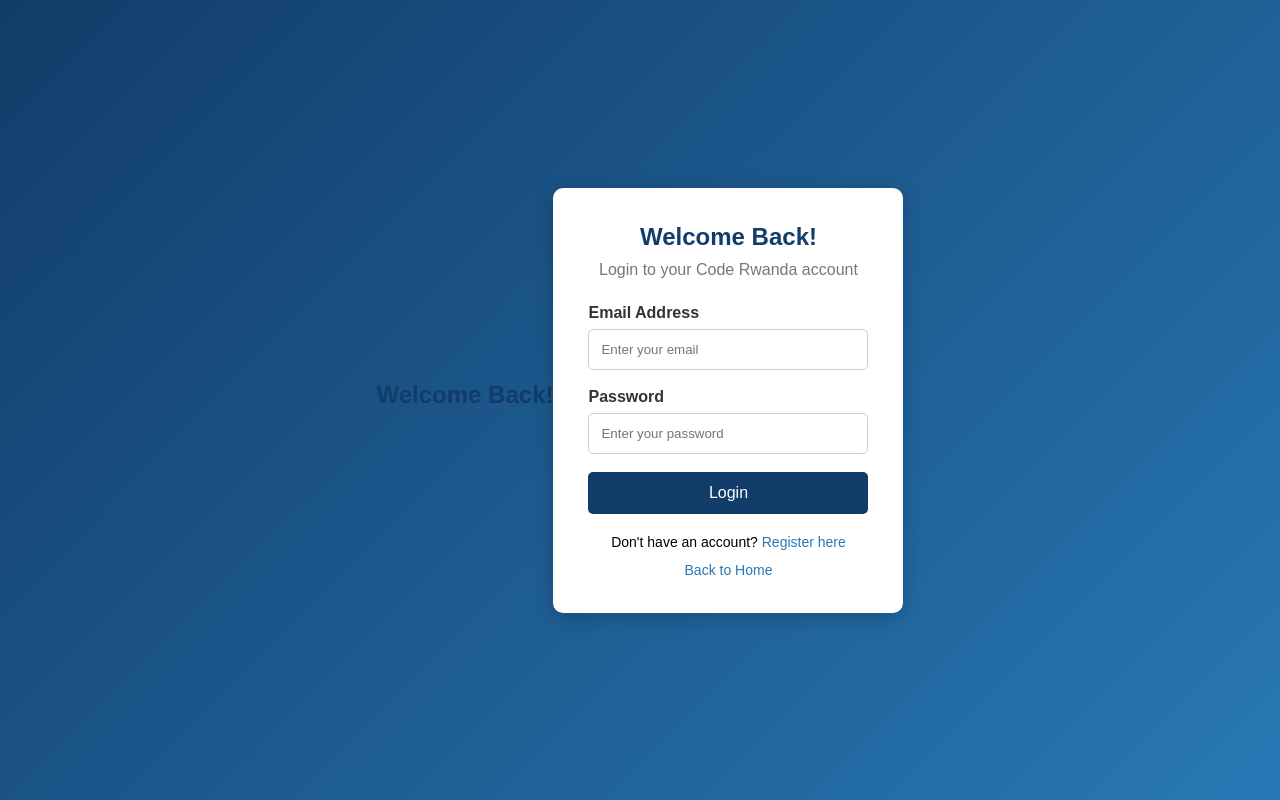
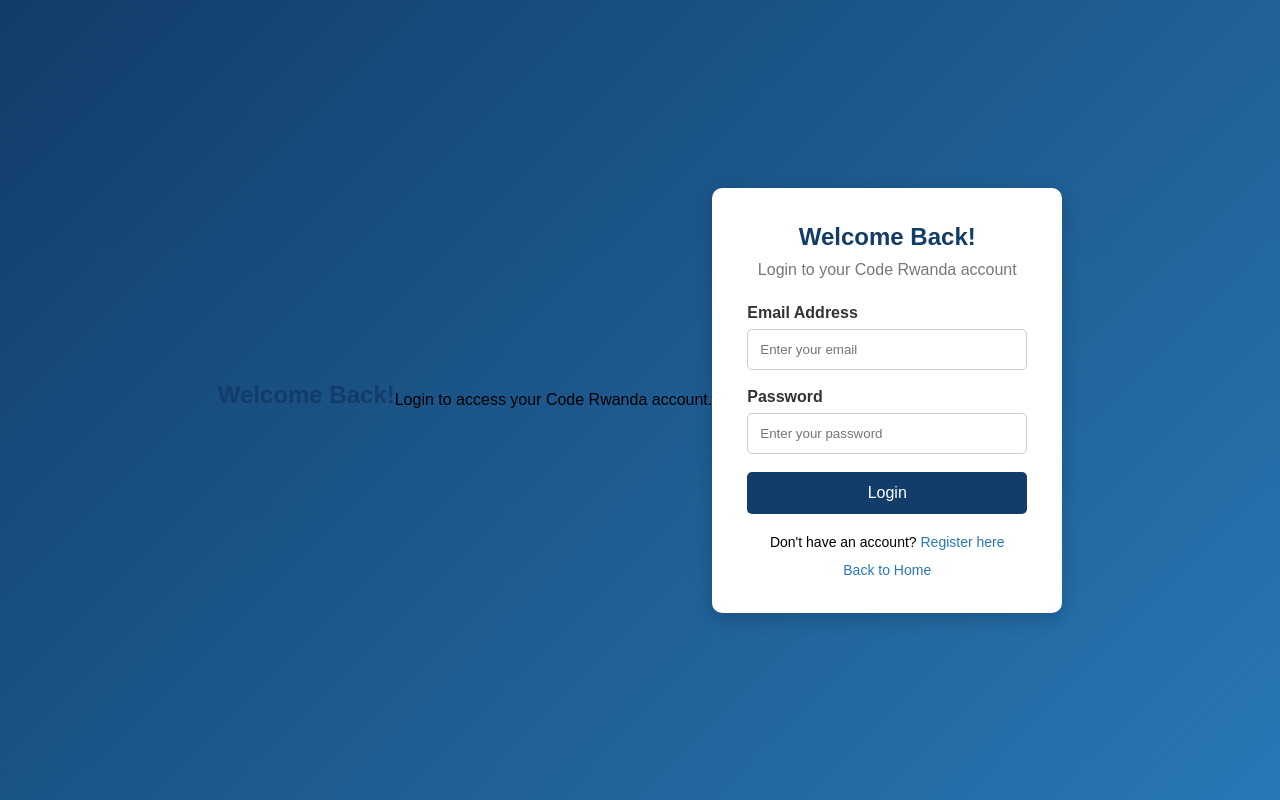
Before and after one commit to Ariane-99/CodeRwanda-WebApp, a plain HTML site: page login.html in a window 1280 px wide. Drawn offline with Linux system fonts and the light colour scheme.

Commit message:
WEB-1 Improve login page

```diff
--- a/login.html
+++ b/login.html
@@ -3,6 +3,7 @@
 <html lang="en">
 <head>
 <h2>Welcome Back!</h2>
+<p>Login to access your Code Rwanda account.</p>
     <meta charset="UTF-8">
     <meta name="viewport" content="width=device-width, initial-scale=1.0">
     <title>Code Rwanda | Login</title>
```
